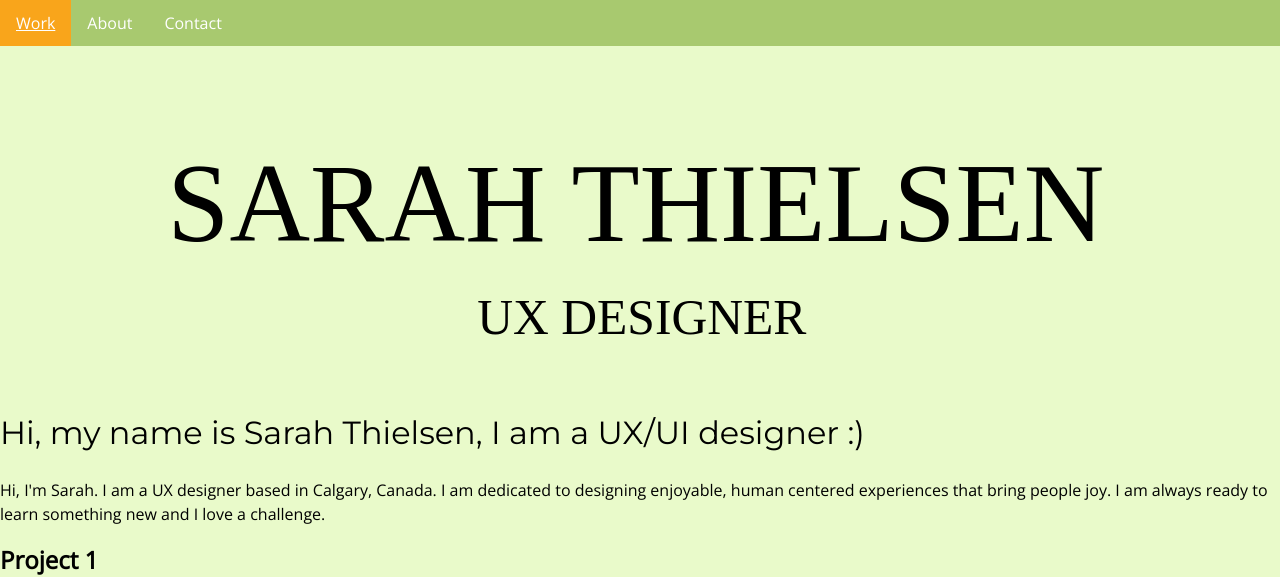
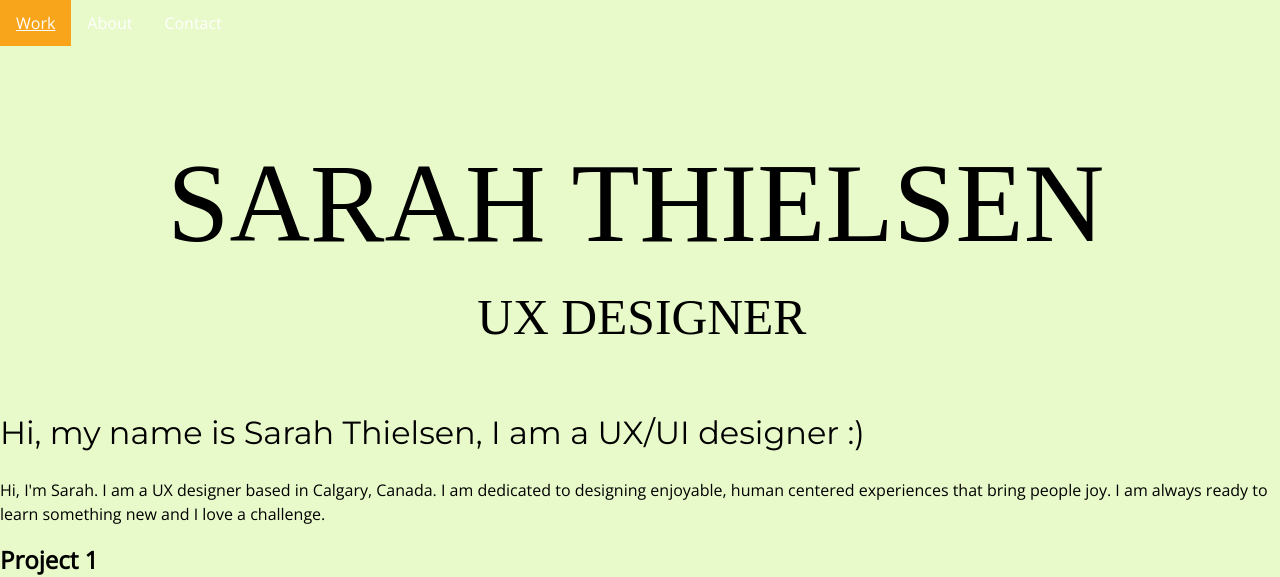
Before and after one commit to sarahthielsen/Portfolio-Site-Sarah-Thielsen-, a plain HTML site: page index.html in a window 1280 px wide. Shown: the top 577 px of the page. Drawn offline with nearby package versions, Linux system fonts and the light colour scheme.

Commit message:
differentiate lists from nav

```diff
--- a/css/styles.css
+++ b/css/styles.css
@@ -97,7 +97,7 @@ a:active {
     border:2px solid #f9a51b;
 }
 
-ul {
+ul{
     list-style-type: none;
     margin: 0;
     padding: 0;
@@ -105,7 +105,7 @@ ul {
     background-color:#a8c96f;
   }
 
-  li {
+  li a{
     float: left;
   }
 
@@ -122,3 +122,10 @@ ul {
     color:#ffffff;
     background-color: #f9a51b;
   }
+  ul.a{
+    list-style-type: none;
+    margin: 0;
+    padding: 0;
+    overflow: hidden;
+    background-color:#e9faca;
+  }
--- a/index.html
+++ b/index.html
@@ -18,8 +18,8 @@
     <div>
 
         <nav>
-            <ul>
-                <li><a href="index.html" target="_self">Work</a></li>
+            <ul class="a">
+                <li class="a"><a href="index.html" target="_self">Work</a></li>
                 <li><a href="about.html" target="_self">About</a></li>
                 <li><a href="#contact">Contact</a></li>
             </ul>
```
Also changed, not shown: about.html (+2 -2 lines).
